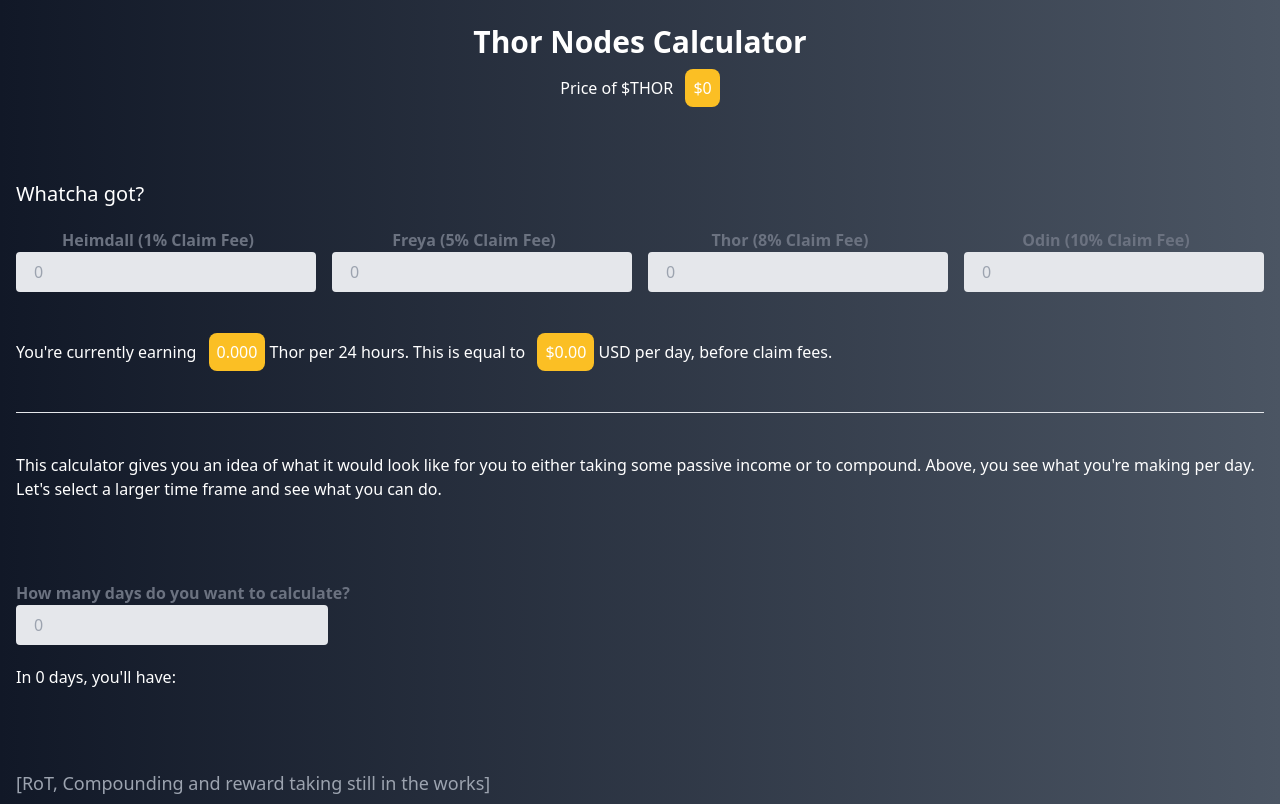
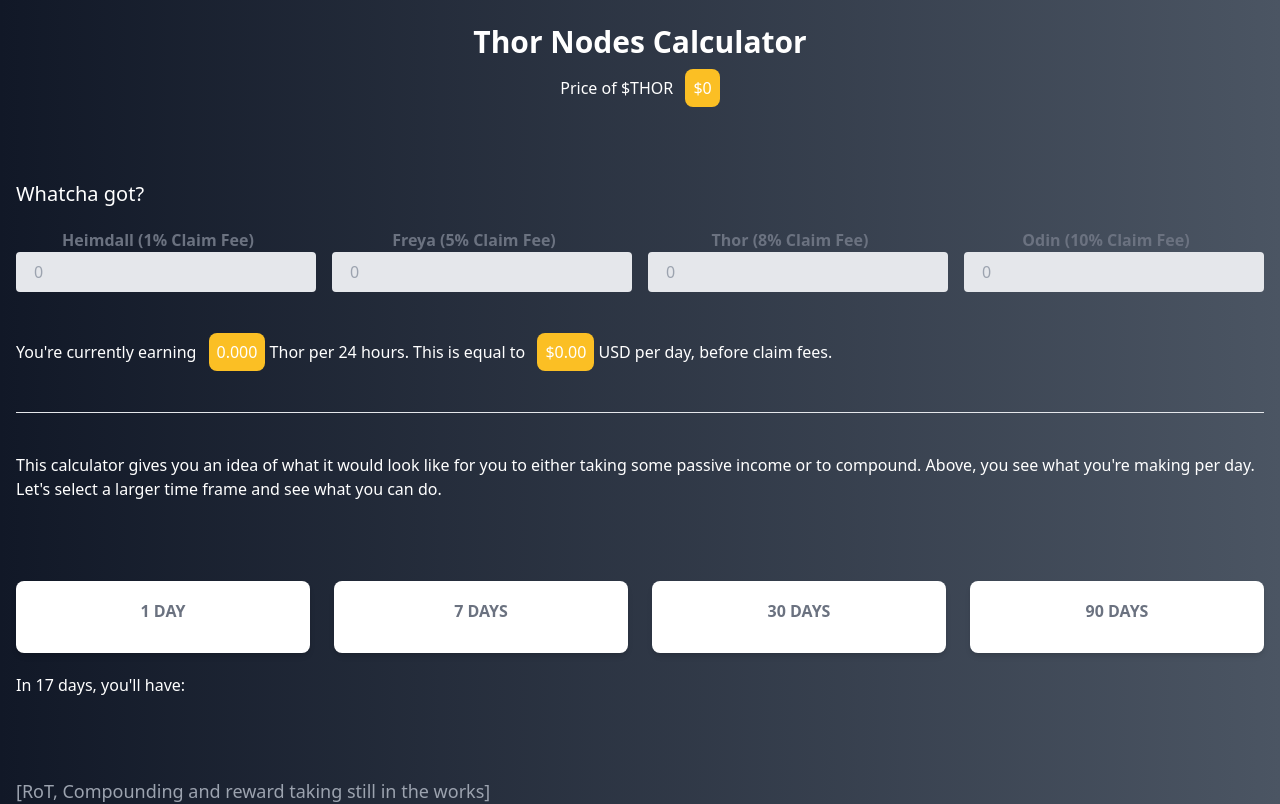
Before and after one commit to angelo-marasa/thor-calculator, a React (Create React App) app: page / in a window 1280 px wide. Shown: the top 804 px of the page. Built offline with nearby package versions, Linux system fonts and the light colour scheme; no server answers.

Commit message:
Swapped input for button

```diff
--- a/src/App.js
+++ b/src/App.js
@@ -11,7 +11,7 @@
   const [odinNode, setOdinNode] = useState(0);
 
   const [godMode, setGodMode] = useState(false);
-  const [actionDays, setActionDays] = useState(0);
+  const [actionDays, setActionDays] = useState(17);
   const [dailyRewards, setDailyRewards] = useState(0);
 
   //-- Stores the Thor price from the CoinGecko API
@@ -136,14 +136,56 @@
                 <p className="text-white text-left">This calculator gives you an idea of what it would look like for you to either taking some passive income or to compound. Above, you see what you're making per day. Let's select a larger time frame and see what you can do.</p>
 
                 <div className="mt-20">
-                    <label className="block text-gray-500 font-bold md:text-left mb-1 md:mb-0 pr-4">
-                        How many days do you want to calculate?
-                    </label>
-                    <input type="number"
-                        className="bg-gray-200 appearance-none border-2 border-gray-200 rounded w-full py-2 px-4 text-gray-700 leading-tight focus:outline-none focus:bg-white focus:border-amber-400 sm:w-max md:w-1/4"
-                        placeholder="0"
-                        pattern="\d*"
-                        onInput={ ( e ) => handleActionDays( e.target.value ) }/>
+                <fieldset className="space-y-6">
+                <div className="grid sm:grid-cols-4 gap-6">
+                <label for="one-day" className="relative flex flex-col bg-white p-5 rounded-lg shadow-md cursor-pointer">
+                    <span className="font-semibold text-gray-500 leading-tight uppercase mb-3 text-center">1 Day</span>
+                    <input type="radio" name="plan" id="one-day" value="1" className="absolute h-0 w-0 appearance-none" onChange={ ( e ) => handleActionDays( e.target.value ) }/>
+                    <span aria-hidden="true" className="hidden absolute inset-0 border-2 border-amber-500 bg-amber-200 bg-opacity-10 rounded-lg">
+                    <span className="absolute top-4 right-4 h-6 w-6 inline-flex items-center justify-center rounded-full bg-amber-200">
+                    <svg xmlns="http://www.w3.org/2000/svg" viewBox="0 0 20 20" fill="currentColor" className="h-5 w-5 text-amber-600">
+                        <path fill-rule="evenodd" d="M16.707 5.293a1 1 0 010 1.414l-8 8a1 1 0 01-1.414 0l-4-4a1 1 0 011.414-1.414L8 12.586l7.293-7.293a1 1 0 011.414 0z" clip-rule="evenodd" />
+                    </svg>
+                    </span>
+                </span>
+                </label>
+
+                <label for="seven-day" className="relative flex flex-col bg-white p-5 rounded-lg shadow-md cursor-pointer">
+                <span className="font-semibold text-gray-500 leading-tight uppercase mb-3 text-center">7 Days</span>
+                    <input type="radio" name="plan" id="seven-day" value="7" className="absolute h-0 w-0 appearance-none"  onChange={ ( e ) => handleActionDays( e.target.value ) }/>
+                    <span aria-hidden="true" className="hidden absolute inset-0 border-2 border-amber-500 bg-amber-200 bg-opacity-10 rounded-lg">
+                        <span className="absolute top-4 right-4 h-6 w-6 inline-flex items-center justify-center rounded-full bg-amber-200">
+                        <svg xmlns="http://www.w3.org/2000/svg" viewBox="0 0 20 20" fill="currentColor" className="h-5 w-5 text-amber-600">
+                            <path fill-rule="evenodd" d="M16.707 5.293a1 1 0 010 1.414l-8 8a1 1 0 01-1.414 0l-4-4a1 1 0 011.414-1.414L8 12.586l7.293-7.293a1 1 0 011.414 0z" clip-rule="evenodd" />
+                        </svg>
+                        </span>
+                    </span>
+                </label>
+                <label for="thirty-day" className="relative flex flex-col bg-white p-5 rounded-lg shadow-md cursor-pointer">
+                    <span className="font-semibold text-gray-500 leading-tight uppercase mb-3 text-center">30 Days</span>
+                    <input type="radio" name="plan" id="thirty-day" value="30" className="absolute h-0 w-0 appearance-none"  onChange={ ( e ) => handleActionDays( e.target.value ) }/>
+                    <span aria-hidden="true" className="hidden absolute inset-0 border-2 border-amber-500 bg-amber-200 bg-opacity-10 rounded-lg">
+                        <span className="absolute top-4 right-4 h-6 w-6 inline-flex items-center justify-center rounded-full bg-amber-200">
+                        <svg xmlns="http://www.w3.org/2000/svg" viewBox="0 0 20 20" fill="currentColor" className="h-5 w-5 text-amber-600">
+                            <path fill-rule="evenodd" d="M16.707 5.293a1 1 0 010 1.414l-8 8a1 1 0 01-1.414 0l-4-4a1 1 0 011.414-1.414L8 12.586l7.293-7.293a1 1 0 011.414 0z" clip-rule="evenodd" />
+                        </svg>
+                        </span>
+                    </span>
+                </label>
+                <label for="ninety-day" className="relative flex flex-col bg-white p-5 rounded-lg shadow-md cursor-pointer">
+                    <span className="font-semibold text-gray-500 leading-tight uppercase mb-3 text-center">90 Days</span>
+                    <input type="radio" name="plan" id="ninety-day" value="90" className="absolute h-0 w-0 appearance-none"  onChange={ ( e ) => handleActionDays( e.target.value ) }/>
+                    <span aria-hidden="true" className="hidden absolute inset-0 border-2 border-amber-500 bg-amber-200 bg-opacity-10 rounded-lg">
+                        <span className="absolute top-4 right-4 h-6 w-6 inline-flex items-center justify-center rounded-full bg-amber-200">
+                        <svg xmlns="http://www.w3.org/2000/svg" viewBox="0 0 20 20" fill="currentColor" className="h-5 w-5 text-amber-600">
+                            <path fill-rule="evenodd" d="M16.707 5.293a1 1 0 010 1.414l-8 8a1 1 0 01-1.414 0l-4-4a1 1 0 011.414-1.414L8 12.586l7.293-7.293a1 1 0 011.414 0z" clip-rule="evenodd" />
+                        </svg>
+                        </span>
+                    </span>
+                </label>
+            </div>
+            </fieldset>
+
                 </div>
 
             <p className="text-white text-left mt-5">In {actionDays} days, you'll have: </p>
@@ -186,7 +228,6 @@
 
 
 
-
             </div>
 
             <Footer />
--- a/src/index.css
+++ b/src/index.css
@@ -1,3 +1,14 @@
 @tailwind base;
 @tailwind components;
 @tailwind utilities;
+
+input[type="radio"]:checked + span {
+  display: block;
+}
+
+/* You can use @apply when moving this into your tailwind css file, like so */
+/*
+input[type="radio"]:checked + span {
+  @apply block;
+}
+*/
```
